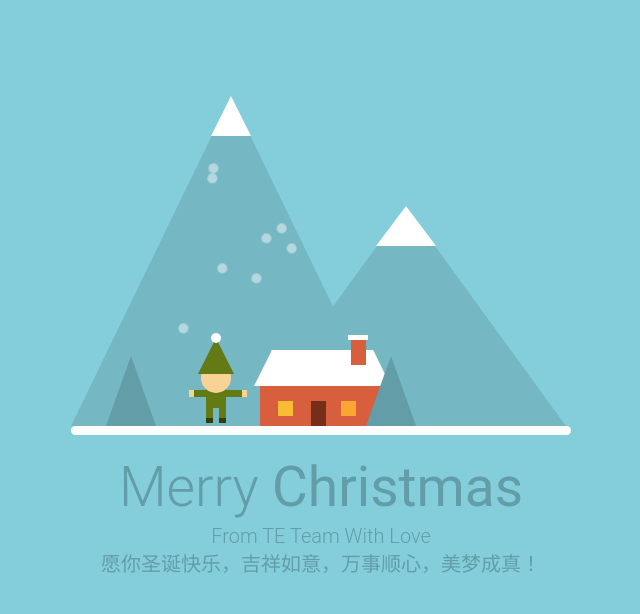
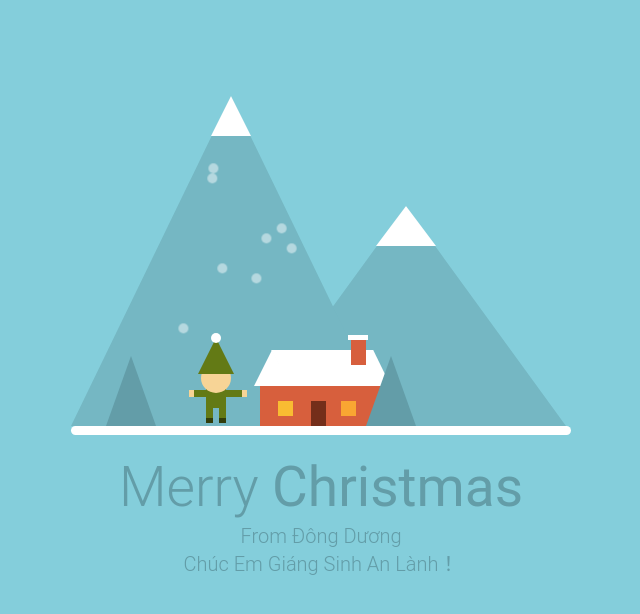
Before and after one commit to duongchung1999/Merry-Christmas, a plain HTML site: page index.html in a window 1280 px wide. Shown: the whole page, without its empty margins (319-959 px from the left). Drawn offline with Linux system fonts and the light colour scheme.

Commit message:
Change Vietnamese

```diff
--- a/index.html
+++ b/index.html
@@ -53,6 +53,6 @@
 
 
    <div style=" padding:5px; color:#639da8; font-weight:300; font-size:55px; font-family:'Roboto';padding-top:20px;">Merry <font style="font-weight:400;">Christmas</font></div>
-        <a href="http://texxsmith.com" style="text-decoration:none;" target="_blank"><div style="  color:#639da8; font-weight:300; font-size:20px; font-family:'Roboto';">From TE Team With Love</div></a>
-        <a href="http://texxsmith.com" style="text-decoration:none;" target="_blank"><div style="  color:#639da8; font-weight:300; font-size:20px; font-family:'Roboto';">愿你圣诞快乐，吉祥如意，万事顺心，美梦成真！</div></a>
+        <a href="http://texxsmith.com" style="text-decoration:none;" target="_blank"><div style="  color:#639da8; font-weight:300; font-size:20px; font-family:'Roboto';">From Đông Dương</div></a>
+        <a href="http://texxsmith.com" style="text-decoration:none;" target="_blank"><div style="  color:#639da8; font-weight:300; font-size:20px; font-family:'Roboto';">Chúc Em Giáng Sinh An Lành！</div></a>
 </div>
```
